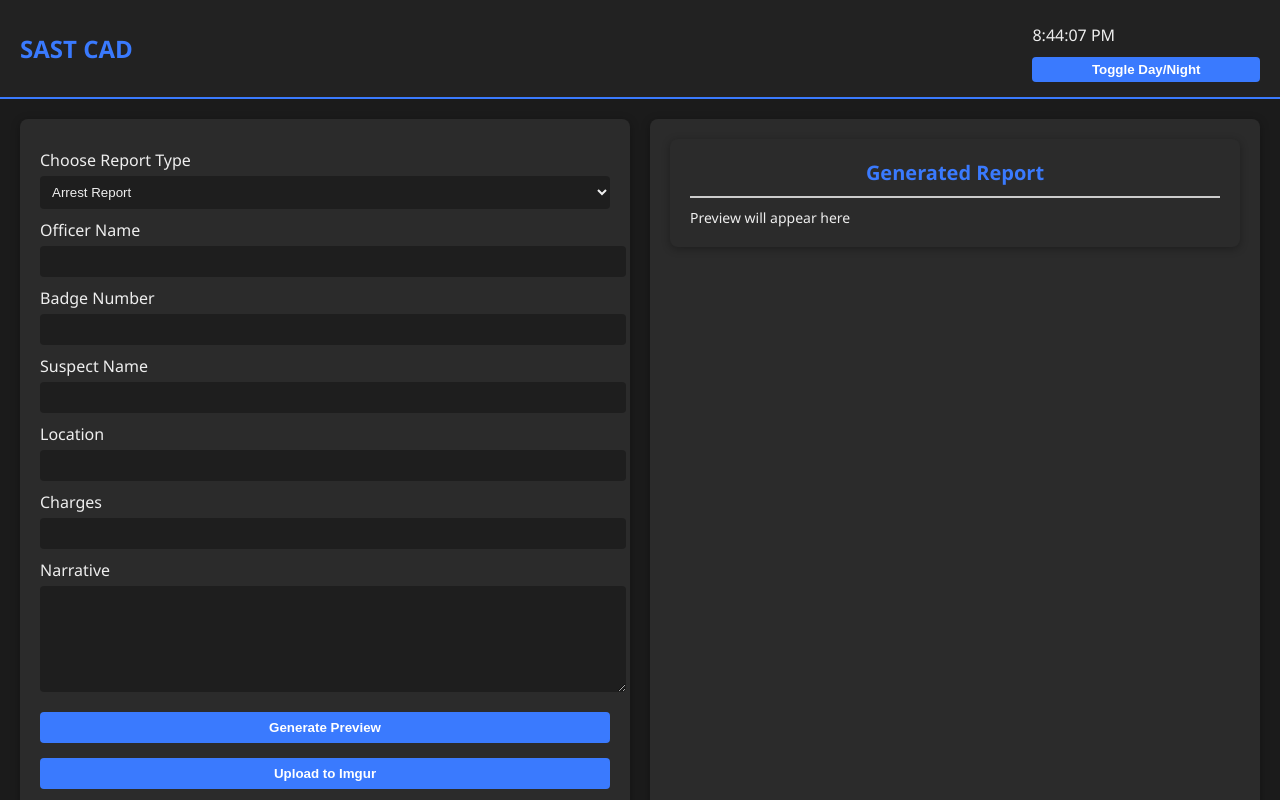
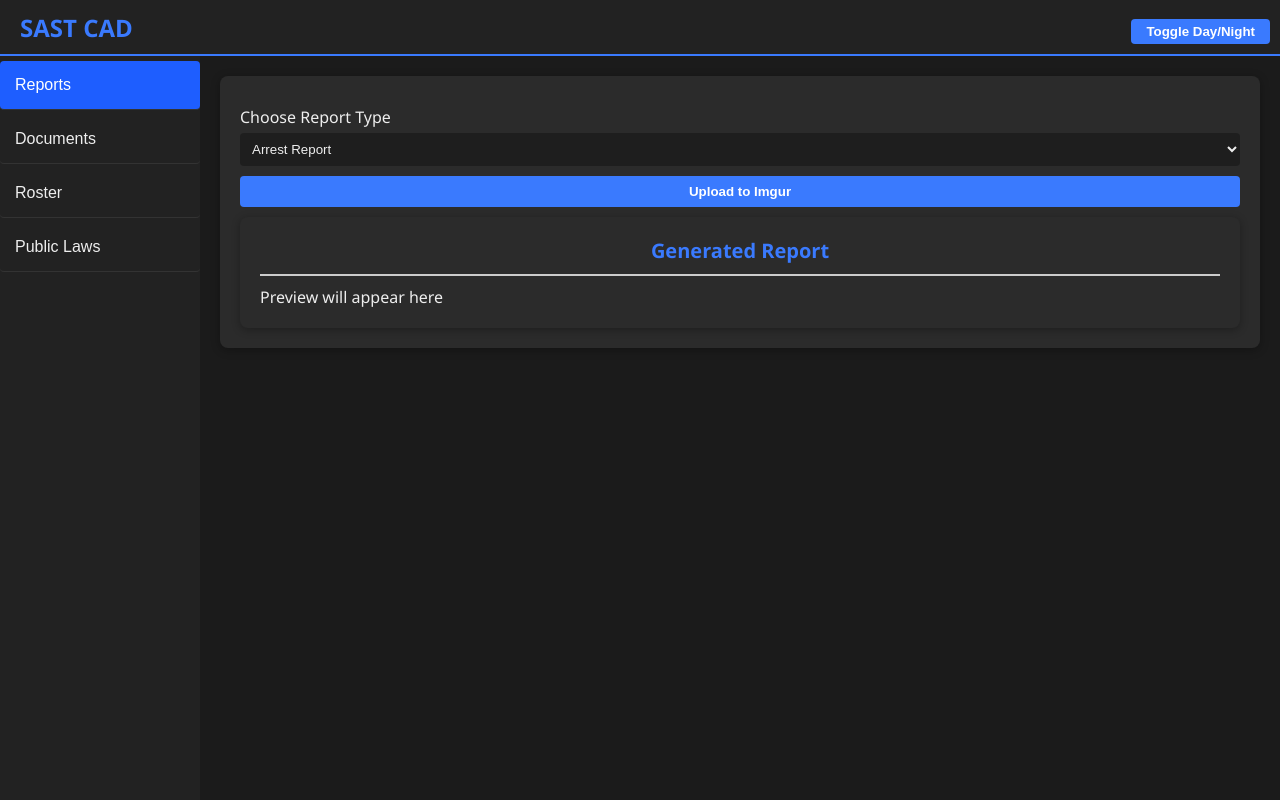
Before and after one commit to TheeeInferno/RPReporter, a plain HTML site: page index.html in a window 1280 px wide. Shown: the top 800 px of the page. Drawn offline with nearby package versions, Linux system fonts and the light colour scheme.

Commit message:
new index.html

```diff
--- a/index.html
+++ b/index.html
@@ -21,93 +21,48 @@
 }
 body {
   font-family: 'Segoe UI', Tahoma, Geneva, Verdana, sans-serif;
+  margin:0; padding:0;
   background: var(--bg-color);
   color: var(--text-color);
-  margin: 0;
-  padding: 0;
 }
 header {
   background: #222;
-  padding: 15px 20px;
-  display: flex;
-  justify-content: space-between;
-  align-items: center;
+  display: flex; justify-content: space-between; align-items: center;
+  padding: 10px 20px;
+  color: var(--accent);
   font-size: 24px;
   font-weight: bold;
-  color: var(--accent);
   border-bottom: 2px solid var(--accent);
 }
-#time {
-  font-size: 16px;
-  font-weight: normal;
-  color: var(--text-color);
-  margin-right: 10px;
+#time { font-size: 16px; color: var(--text-color); margin-right:10px; }
+.toggle-btn {
+  background: var(--accent); border:none; color:#fff; padding:5px 10px; border-radius:4px; cursor:pointer; font-weight:bold;
 }
-.toggle-btn {
-  background: var(--accent);
-  border: none;
-  color: #fff;
-  padding: 5px 10px;
-  border-radius: 4px;
-  cursor: pointer;
-  font-weight: bold;
+.wrapper { display:flex; height: calc(100vh - 52px); }
+.sidebar {
+  width:200px; background: #222; display:flex; flex-direction:column;
 }
-.container {
-  display: flex;
-  flex-wrap: wrap;
-  justify-content: center;
-  gap: 20px;
-  padding: 20px;
+.sidebar button {
+  background:none; border:none; color: var(--text-color); padding: 15px; text-align:left; cursor:pointer; font-size:16px;
+  border-bottom:1px solid #333; transition:0.2s;
 }
-.box {
-  background: var(--card-bg);
-  padding: 20px;
-  border-radius: 8px;
-  flex: 1 1 400px;
-  max-width: 600px;
-  box-shadow: 0 2px 10px rgba(0,0,0,0.3);
+.sidebar button:hover { background: #333; }
+.sidebar button.active { background: #1e5eff; color:#fff; }
+.main {
+  flex:1; padding:20px; overflow:auto;
+  background: var(--bg-color);
 }
-label {
-  display: block;
-  margin-top: 10px;
-}
-input, textarea, select, button {
-  width: 100%;
-  margin-top: 5px;
-  padding: 8px;
-  border-radius: 4px;
-  border: none;
-  background: var(--input-bg);
-  color: var(--text-color);
-}
-textarea { resize: vertical; }
-button.generate {
-  background: var(--accent);
-  color: white;
-  font-weight: bold;
-  margin-top: 15px;
-  cursor: pointer;
-  transition: 0.2s;
-}
-button.generate:hover { background: #1e5eff; }
-#report {
-  background: var(--card-bg);
-  color: var(--text-color);
-  padding: 20px;
-  font-size: 14px;
-  border-radius: 8px;
-  box-shadow: 0 2px 8px rgba(0,0,0,0.3);
-}
-.header {
-  text-align: center;
-  font-weight: bold;
-  font-size: 20px;
-  margin-bottom: 10px;
-  color: var(--accent);
-}
-hr { margin: 10px 0; border: 1px solid #ccc; }
-.output { margin-top: 15px; word-break: break-word; color: var(--accent); }
-iframe { width: 100%; height: 400px; border: none; margin-top: 10px; border-radius: 6px; }
+.box { background: var(--card-bg); padding:20px; border-radius:8px; box-shadow:0 2px 10px rgba(0,0,0,0.3); }
+label { display:block; margin-top:10px; }
+input, textarea, select, button { width:100%; margin-top:5px; padding:8px; border-radius:4px; border:none; background: var(--input-bg); color: var(--text-color); }
+textarea{ resize: vertical;}
+button.generate { background: var(--accent); color:#fff; font-weight:bold; margin-top:10px; cursor:pointer; transition:0.2s;}
+button.generate:hover{ background:#1e5eff;}
+#report { background: var(--card-bg); color: var(--text-color); padding:20px; border-radius:8px; box-shadow:0 2px 8px rgba(0,0,0,0.3);}
+.header{ text-align:center; font-weight:bold; font-size:20px; margin-bottom:10px; color: var(--accent);}
+hr{ margin:10px 0; border:1px solid #ccc;}
+.output{margin-top:10px; color: var(--accent);}
+iframe{width:100%; height:400px; border:none; border-radius:6px; margin-top:10px;}
 </style>
 </head>
 <body data-theme="night">
@@ -120,10 +75,16 @@ iframe { width: 100%; height: 400px; border: none; margin-top: 10px; border-radi
   </div>
 </header>
 
-<div class="container">
-
-  <!-- Reports Box -->
-  <div class="box">
+<div class="wrapper">
+  <div class="sidebar">
+    <button class="active" onclick="showSection('reports', this)">Reports</button>
+    <button onclick="showSection('documents', this)">Documents</button>
+    <button onclick="showSection('roster', this)">Roster</button>
+    <button onclick="showSection('laws', this)">Public Laws</button>
+  </div>
+  <div class="main">
+    <!-- Reports Section -->
+    <div id="reports" class="section box">
       <label>Choose Report Type</label>
       <select id="reportType" onchange="loadForm()">
         <option value="arrest">Arrest Report</option>
@@ -134,10 +95,6 @@ iframe { width: 100%; height: 400px; border: none; margin-top: 10px; border-radi
       <div id="form-content"></div>
       <button class="generate" onclick="upload()">Upload to Imgur</button>
       <div class="output" id="link"></div>
-  </div>
-
-  <!-- Preview Box -->
-  <div class="box">
       <div id="report">
         <div class="header">Generated Report</div>
         <hr>
@@ -145,28 +102,37 @@ iframe { width: 100%; height: 400px; border: none; margin-top: 10px; border-radi
       </div>
     </div>
 
-  <!-- Documents Box -->
-  <div class="box">
+    <!-- Documents Section -->
+    <div id="documents" class="section box" style="display:none;">
       <div class="header">SAST Documents</div>
       <a href="#" onclick="loadDoc('https://drive.google.com/drive/folders/1NdlwfYhK0Pu5hZ2FeLSB39xGkcv8Wo6h?usp=sharing')">Open Document Folder</a>
       <iframe id="docFrame"></iframe>
     </div>
 
-  <!-- Roster Box -->
-  <div class="box">
+    <!-- Roster Section -->
+    <div id="roster" class="section box" style="display:none;">
       <div class="header">SAST Roster</div>
       <iframe src="https://docs.google.com/spreadsheets/d/1v3jbD_9itIsc7wRLc8yHK52sDGYss1LV7I-Wu1kJfls/preview"></iframe>
     </div>
 
-  <!-- Public Law / Charges Box -->
-  <div class="box">
+    <!-- Public Laws Section -->
+    <div id="laws" class="section box" style="display:none;">
       <div class="header">State & Federal Charges</div>
       <iframe src="https://docs.google.com/spreadsheets/d/1XvDGf6q1QcnUfrnKHJPX4h5r8s7-M5eSu4vhH7_28xc/preview"></iframe>
     </div>
-
+  </div>
 </div>
 
 <script>
+// Sidebar section switching
+function showSection(id, btn){
+  document.querySelectorAll('.sidebar button').forEach(b => b.classList.remove('active'));
+  btn.classList.add('active');
+  document.querySelectorAll('.section').forEach(s => s.style.display='none');
+  document.getElementById(id).style.display='block';
+}
+
+// Reports forms
 const forms = {
   arrest: `
     <label>Officer Name</label><input id="officer">
@@ -213,64 +179,59 @@ function loadForm() {
   document.getElementById('link').innerHTML = "";
 }
 
-function generate(type) {
+function generate(type){
   const officer = document.getElementById('officer')?.value || '';
   const badge = document.getElementById('badge')?.value || '';
   const suspect = document.getElementById('suspect')?.value || '';
   const location = document.getElementById('location')?.value || '';
   const charges = document.getElementById('charges')?.value || '';
   const narrative = document.getElementById('narrative')?.value || '';
-  document.getElementById('preview').innerHTML = `
+  document.getElementById('preview').innerHTML=`
     <strong>Report Type:</strong> ${type}<br><br>
     <strong>Officer:</strong> ${officer} (Badge ${badge})<br>
-    ${suspect ? `<strong>Suspect/Person:</strong> ${suspect}<br>` : ''}
+    ${suspect?`<strong>Suspect/Person:</strong> ${suspect}<br>`:''}
     <strong>Location:</strong> ${location}<br>
-    ${charges ? `<strong>Details:</strong> ${charges}<br>` : ''}
+    ${charges?`<strong>Details:</strong> ${charges}<br>`:''}
     <strong>Date/Time:</strong> ${new Date().toLocaleString()}<br><br>
-    <strong>Narrative:</strong><br>${narrative.replace(/\n/g,"<br>")}
+    <strong>Narrative:</strong><br>${narrative.replace(/\n,"<br>")}
   `;
 }
 
-async function upload() {
+async function upload(){
   const report = document.getElementById("report");
   const canvas = await html2canvas(report, {scale:2});
   const image = canvas.toDataURL("image/png").split(",")[1];
 
-  const res = await fetch("https://api.imgur.com/3/image", {
-    method: "POST",
-    headers: {
-      Authorization: "Client-ID YOUR_IMGUR_CLIENT_ID",
-      "Content-Type": "application/json"
+  const res = await fetch("https://api.imgur.com/3/image",{
+    method:"POST",
+    headers:{
+      Authorization:"Client-ID YOUR_IMGUR_CLIENT_ID",
+      "Content-Type":"application/json"
     },
-    body: JSON.stringify({ image })
+    body:JSON.stringify({image})
   });
 
   const data = await res.json();
-  if (data.success) {
-    document.getElementById("link").innerHTML =
-      `Uploaded: <a href="${data.data.link}" target="_blank">${data.data.link}</a>`;
-  } else {
-    document.getElementById("link").innerText = "Upload failed";
-  }
+  if(data.success){
+    document.getElementById("link").innerHTML=`Uploaded: <a href="${data.data.link}" target="_blank">${data.data.link}</a>`;
+  }else{ document.getElementById("link").innerText="Upload failed";}
 }
 
-function toggleTheme() {
-  document.body.dataset.theme = document.body.dataset.theme === 'night' ? 'day' : 'night';
+function toggleTheme(){
+  document.body.dataset.theme = document.body.dataset.theme==='night'?'day':'night';
 }
 
-function updateTime() {
+function updateTime(){
   const now = new Date();
   document.getElementById('time').innerText = now.toLocaleTimeString();
 }
-setInterval(updateTime, 1000);
-updateTime();
+setInterval(updateTime,1000); updateTime();
 
-function loadDoc(url) {
-  document.getElementById('docFrame').src = url;
-}
+function loadDoc(url){ document.getElementById('docFrame').src = url; }
 
 // Initialize
 loadForm();
 </script>
+
 </body>
 </html>
```
Lines whose indentation alone changed are shown as unchanged.
